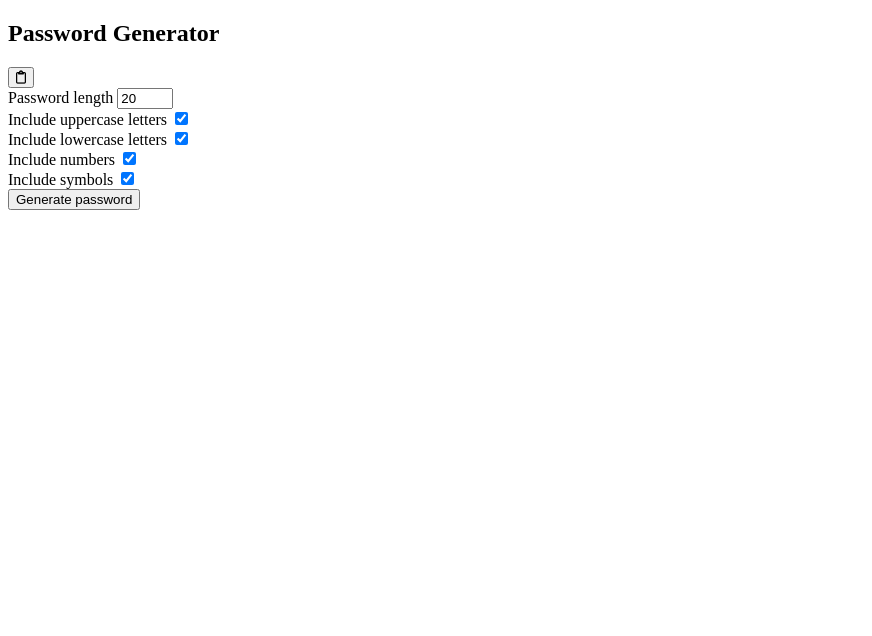
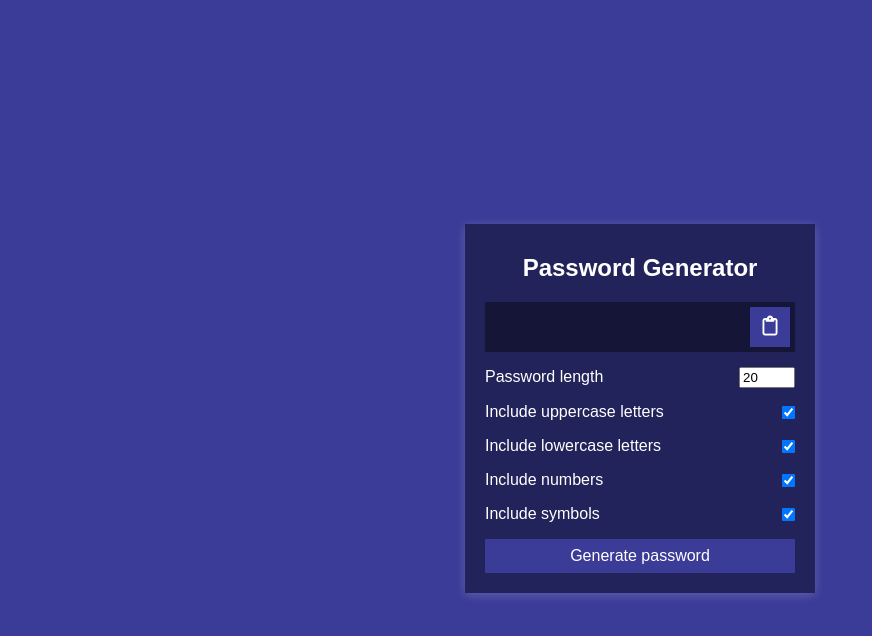
Before and after one commit to danielkuang7/password-generator, a plain HTML site: page index.html in a window 1280 px wide. Shown: the whole page, without its empty margins (0-872 px from the left). Drawn offline with Linux system fonts and the light colour scheme; a web font is replaced by a local one.

Commit message:
Started js file

```diff
--- a/index.html
+++ b/index.html
@@ -42,3 +42,6 @@
             Generate password
         </button>
     </div>
+    <script src="main.js"></script>
+</body>
+</html>
--- /dev/null
+++ b/main.js
@@ -0,0 +1,40 @@
+//  DOM elements
+const resultEl = document.getElementById('result');
+const lengthEl = document.getElementById('length');
+const uppercaseEl = document.getElementById('uppercase');
+const lowercaseEl = document.getElementById('lowercase');
+const numbersEl = document.getElementById('numbers');
+const symbolsEl = document.getElementById('symbols');
+const generateEl = document.getElementById('generate');
+const clipboardEl = document.getElementById('clipboard');
+
+
+const randomFunc = {
+    lower: getRandomLower,
+    upper: getRandomUpper,
+    number: getRandomNumber,
+    symbol: getRandomSymbol
+}
+
+generateEl.addEventListener('click', () => {
+    const length = lengthEl.nodeValue;
+})
+
+//  Generator functions
+
+function getRandomLower(){
+    return String.fromCharCode(Math.floor(Math.random() * 26) + 97)
+}
+
+function getRandomUpper(){
+    return String.fromCharCode(Math.floor(Math.random() * 26) + 65)
+}
+
+function getRandomNumber(){
+    return String.fromCharCode(Math.floor(Math.random() * 10) + 48)
+}
+
+function getRandomSymbol(){
+    const symbols = '!@#$%^&*(){}[]=<>/,.';
+    return symbols[Math.floor(Math.random() * symbols.length)];
+}
--- a/style.css
+++ b/style.css
@@ -0,0 +1,92 @@
+@import url('https://fonts.googleapis.com/css?family=Muli&display=swap');
+
+* {
+	box-sizing: border-box;
+}
+
+body {
+	background-color: #3B3B98;
+	color: #fff;
+	display: flex;
+	font-family: 'Muli', sans-serif;
+	flex-direction: column;
+	align-items: center;
+	justify-content: center;
+	padding: 10px;
+	min-height: 100vh;
+}
+
+p {
+	margin: 5px 0;
+}
+
+h2 {
+	margin: 10px 0 20px;
+	text-align: center;
+}
+
+input[type=checkbox] {
+	margin-right: 0;
+}
+
+.container {
+	background-color: #23235B;
+	box-shadow: 0px 2px 10px rgba(255, 255, 255, 0.2);
+	padding: 20px;
+	width: 350px;
+	max-width: 100%;
+}
+
+.result-container {
+	background-color: rgba(0, 0, 0, 0.4);
+	display: flex;
+	justify-content: flex-start;
+	align-items: center;
+	position: relative;
+	font-size: 18px;
+	letter-spacing: 1px;
+	padding: 12px 10px;
+	height: 50px;
+	width: 100%;
+}
+
+.result-container #result {
+  	word-wrap: break-word;
+	max-width: calc(100% - 40px);
+}
+
+.result-container .btn {
+	font-size: 20px;
+	position: absolute;
+	top: 5px;
+	right: 5px;
+	height: 40px;
+	width: 40px;
+}
+
+.btn {
+	border: none;
+	color: #fff;
+	cursor: pointer;
+	font-size: 16px;
+	padding: 8px 12px;
+	background-color: #3B3B98;
+}
+
+.btn-large {
+	display: block;
+	width: 100%;
+}
+
+.setting {
+	display: flex;
+	justify-content: space-between;
+	align-items: center;
+	margin: 15px 0;
+}
+
+@media screen and (max-width: 400px) {
+	.result-container {
+		font-size: 14px;
+	}
+}
```
